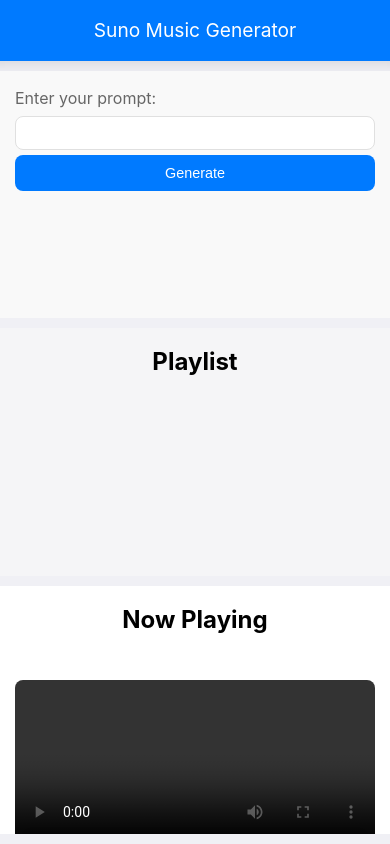
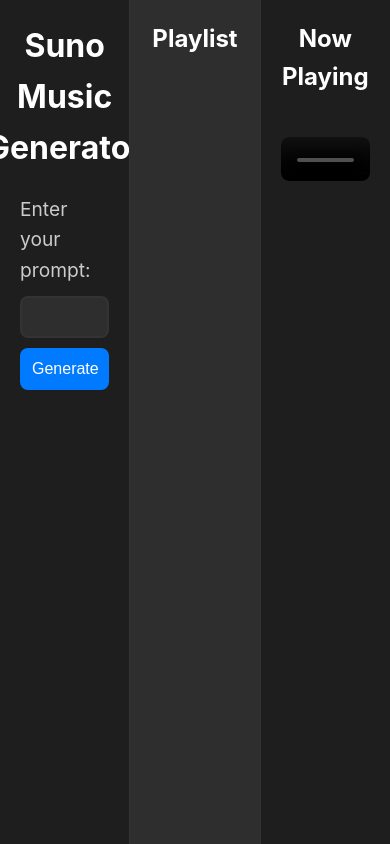
Before and after one commit to ZigaoWang/suno-ai-song, a Flask app: page / in a window 390 px wide. Run offline with Flask 3, Linux system fonts and the light colour scheme; data that the repository does not hold is empty.

Commit message:
Revert to original style

```diff
--- a/static/styles.css
+++ b/static/styles.css
@@ -1,5 +1,5 @@
 /* Reset some basic styles */
-body, h1, h2, p, ul, ol, li, form, input, button {
+body, h1, h2, h3, p, ul, ol, li, form, input, button {
     margin: 0;
     padding: 0;
     box-sizing: border-box;
@@ -8,33 +8,21 @@
 /* Apply the Apple UI font stack */
 body {
     font-family: -apple-system, BlinkMacSystemFont, "Segoe UI", Roboto, "Helvetica Neue", Arial, sans-serif;
-    background-color: #f0f0f5;
-    color: #000;
+    background-color: #121212;
+    color: #ffffff;
     line-height: 1.6;
     display: flex;
-    flex-direction: column;
     justify-content: center;
     align-items: center;
     height: 100vh;
-}
-
-header {
-    width: 100%;
-    padding: 20px;
-    background-color: #007aff;
-    color: #fff;
-    text-align: center;
-    font-size: 1.5em;
-    box-shadow: 0 4px 12px rgba(0, 0, 0, 0.1);
+    overflow: hidden;
 }
 
 .main-container {
     display: flex;
-    flex: 1;
     width: 100%;
-    max-width: 1200px;
-    padding: 20px;
-    gap: 20px;
+    height: 100%;
+    overflow: hidden;
 }
 
 .left-column, .middle-column, .right-column {
@@ -44,23 +32,26 @@
     flex-direction: column;
     align-items: center;
     overflow-y: auto;
-    background-color: #fff;
-    border-radius: 12px;
-    box-shadow: 0 4px 12px rgba(0, 0, 0, 0.1);
 }
 
 .left-column {
-    background-color: #f9f9f9;
+    background-color: #1e1e1e;
+    border-right: 1px solid #333;
 }
 
 .middle-column {
-    background-color: #f5f5f7;
+    background-color: #2e2e2e;
+    border-right: 1px solid #333;
+}
+
+.right-column {
+    background-color: #1e1e1e;
 }
 
 h1, h2 {
     margin-bottom: 20px;
     text-align: center;
-    color: #000;
+    color: #ffffff;
 }
 
 /* Form and buttons styling */
@@ -74,16 +65,16 @@
 
 label {
     font-size: 1.2em;
-    color: #666;
+    color: #ccc;
 }
 
 input[type="text"] {
     padding: 10px;
-    border: 1px solid #e0e0e0;
+    border: 2px solid #333;
     border-radius: 8px;
     font-size: 1em;
-    background-color: #fff;
-    color: #000;
+    background-color: #2e2e2e;
+    color: #fff;
     transition: border-color 0.3s;
 }
 
@@ -113,14 +104,14 @@
     text-align: center;
     margin-top: 20px;
     font-size: 1.2em;
-    color: #007aff;
+    color: #00ffcc;
 }
 
 .spinner {
     width: 30px;
     height: 30px;
-    border: 4px solid #e0e0e0;
-    border-top: 4px solid #007aff;
+    border: 4px solid #333;
+    border-top: 4px solid #00ffcc;
     border-radius: 50%;
     animation: spin 1s linear infinite;
     margin: 0 auto 20px;
@@ -141,18 +132,16 @@
     display: flex;
     align-items: center;
     gap: 10px;
-    background-color: #fff;
+    background-color: #3e3e3e;
     padding: 10px;
     border-radius: 8px;
     margin-bottom: 10px;
     transition: background-color 0.3s ease-in-out;
     cursor: pointer;
-    box-shadow: 0 2px 4px rgba(0, 0, 0, 0.1);
 }
 
 .song.active {
     background-color: #007aff;
-    color: #fff;
 }
 
 .song img {
@@ -171,7 +160,7 @@
 
 .song-title {
     font-size: 1em;
-    color: inherit;
+    color: #ffffff;
     flex: 1;
 }
 
@@ -194,57 +183,6 @@
 #lyrics {
     margin-top: 20px;
     font-size: 1em;
-    color: #666;
+    color: #ccc;
     white-space: pre-wrap; /* Preserve line breaks */
 }
-
-/* Mobile optimization */
-@media (max-width: 768px) {
-    .main-container {
-        flex-direction: column;
-        padding: 10px;
-        gap: 10px;
-    }
-
-    .left-column, .middle-column, .right-column {
-        padding: 15px;
-        box-shadow: none;
-        border-radius: 0;
-    }
-
-    header {
-        font-size: 1.2em;
-        padding: 15px;
-    }
-
-    form {
-        gap: 5px;
-    }
-
-    label {
-        font-size: 1em;
-    }
-
-    input[type="text"] {
-        font-size: 0.9em;
-        padding: 8px;
-    }
-
-    button {
-        padding: 10px;
-        font-size: 0.9em;
-    }
-
-    #loading {
-        font-size: 1em;
-    }
-
-    .song img {
-        width: 40px;
-        height: 40px;
-    }
-
-    .song-title {
-        font-size: 0.9em;
-    }
-}
--- a/templates/index.html
+++ b/templates/index.html
@@ -8,9 +8,9 @@
     <link rel="stylesheet" href="https://cdnjs.cloudflare.com/ajax/libs/font-awesome/6.0.0-beta3/css/all.min.css">
 </head>
 <body>
-    <header>Suno Music Generator</header>
     <div class="main-container">
         <div class="left-column">
+            <h1>Suno Music Generator</h1>
             <form id="generateForm">
                 <label for="prompt">Enter your prompt:</label>
                 <input type="text" id="prompt" name="prompt" required>
```
